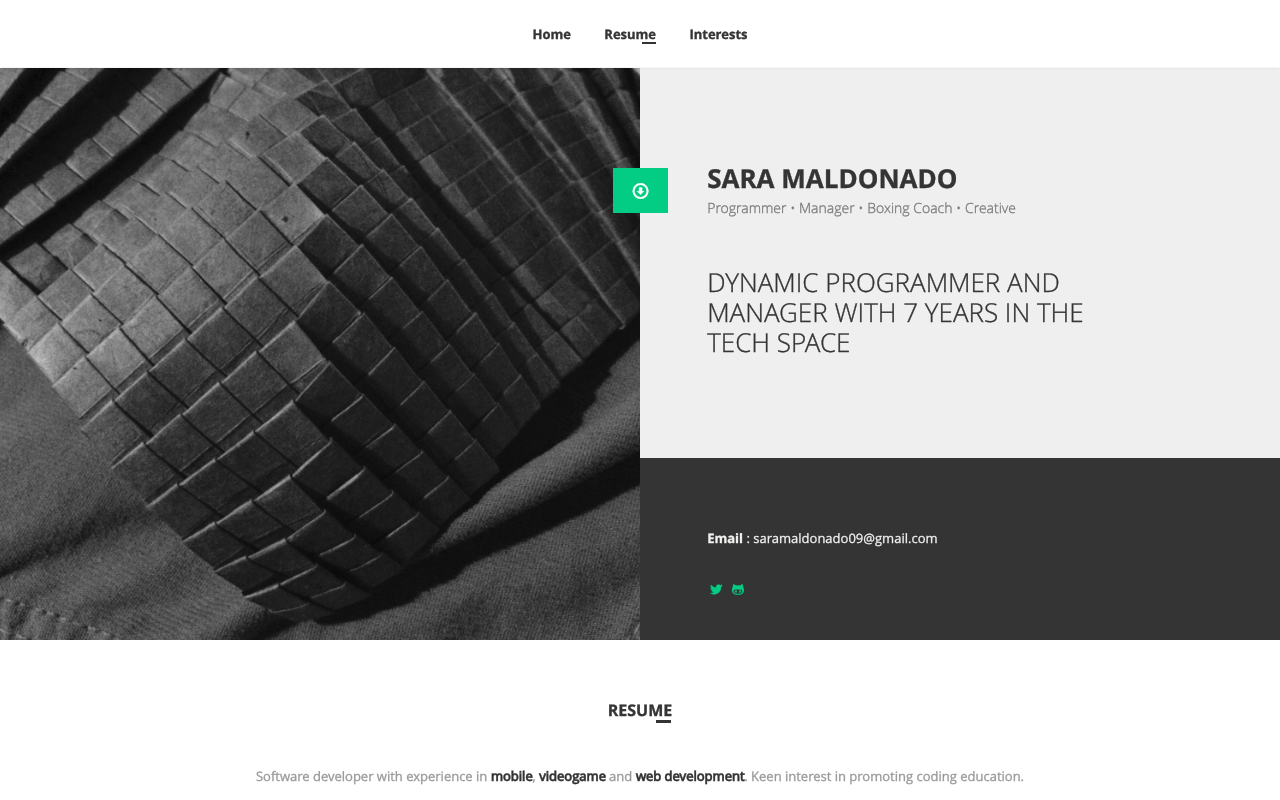
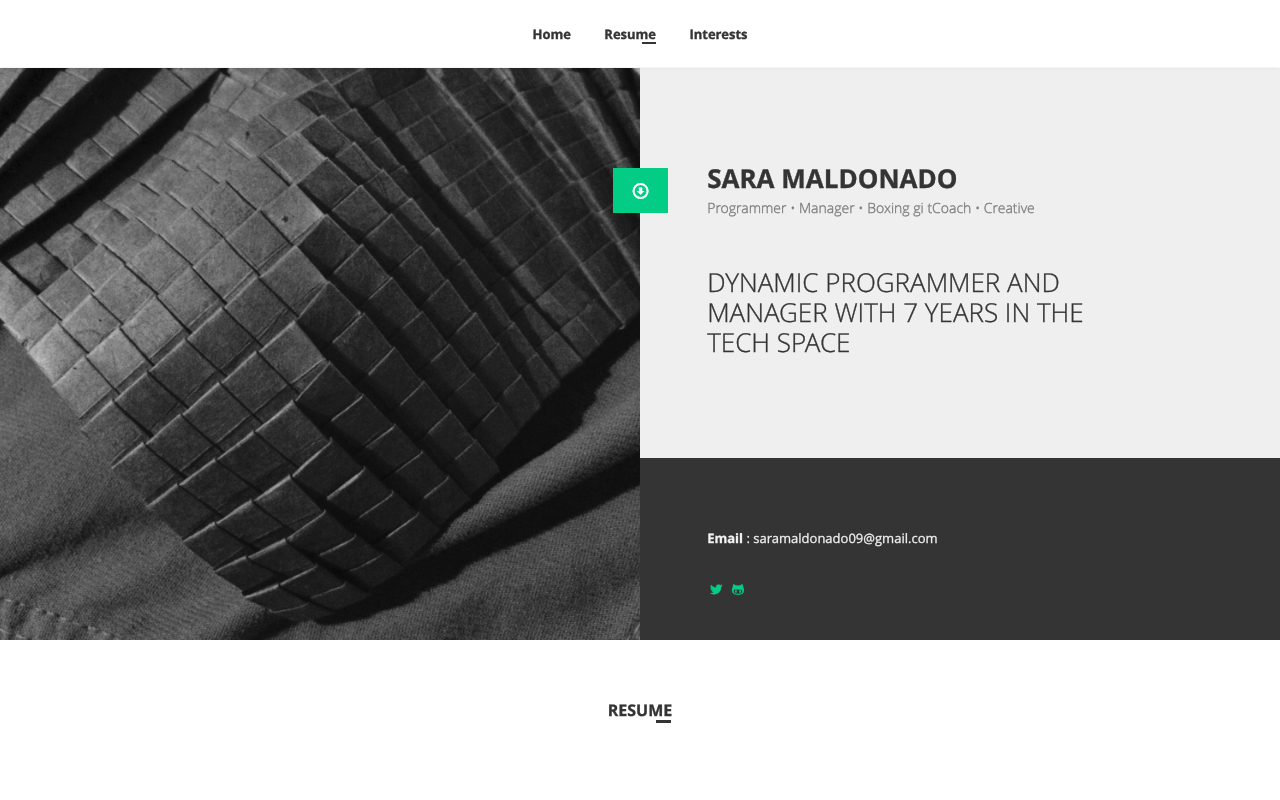
Before and after one commit to unnecessara/smaldonado, a plain HTML site: page index.html in a window 1280 px wide. Shown: the top 800 px of the page. Drawn offline with Linux system fonts and the light colour scheme.

Commit message:
Updates experience section title and removes blog from interests

```diff
--- a/index.html
+++ b/index.html
@@ -112,7 +112,7 @@
 
 					<div class="aboutContent overview row">
 						<div class="aboutTitle">
-							<h1>Sara Maldonado<span>Programmer • Manager • Boxing Coach • Creative </span></h1>
+							<h1>Sara Maldonado<span>Programmer • Manager • Boxing gi tCoach • Creative </span></h1>
 						</div>
 
 						<div class="aboutIntro">
@@ -169,10 +169,10 @@
 
 				<div class="intro">
 					<h1 class="titleBig">resume</h1>
-					<p>
+					<!-- <p>
 						Software developer with experience in <strong>mobile</strong>, <strong>videogame</strong> and <strong>web development</strong>. Keen interest in promoting coding
 						education.
-					</p>
+					</p> -->
 				</div>
 
 
@@ -471,7 +471,7 @@
 									</a>
 								</div>
 							</li>
-							<li class="one-third column  item " data-id="id-7" data-type="catMotion">
+							<!-- <li class="one-third column  item " data-id="id-7" data-type="catMotion">
 								<div>
 									<a href="https://unnecessara.github.io/scribbles/index.html" class="" target="_blank">
 										<div class="desc">
@@ -480,7 +480,7 @@
 										<img src="images/portfolioImages/scribbles.png" alt="">
 									</a>
 								</div>
-							</li>
+							</li> -->
 						</ul>
 						<!--End portfolio-->
 					</div>
```
